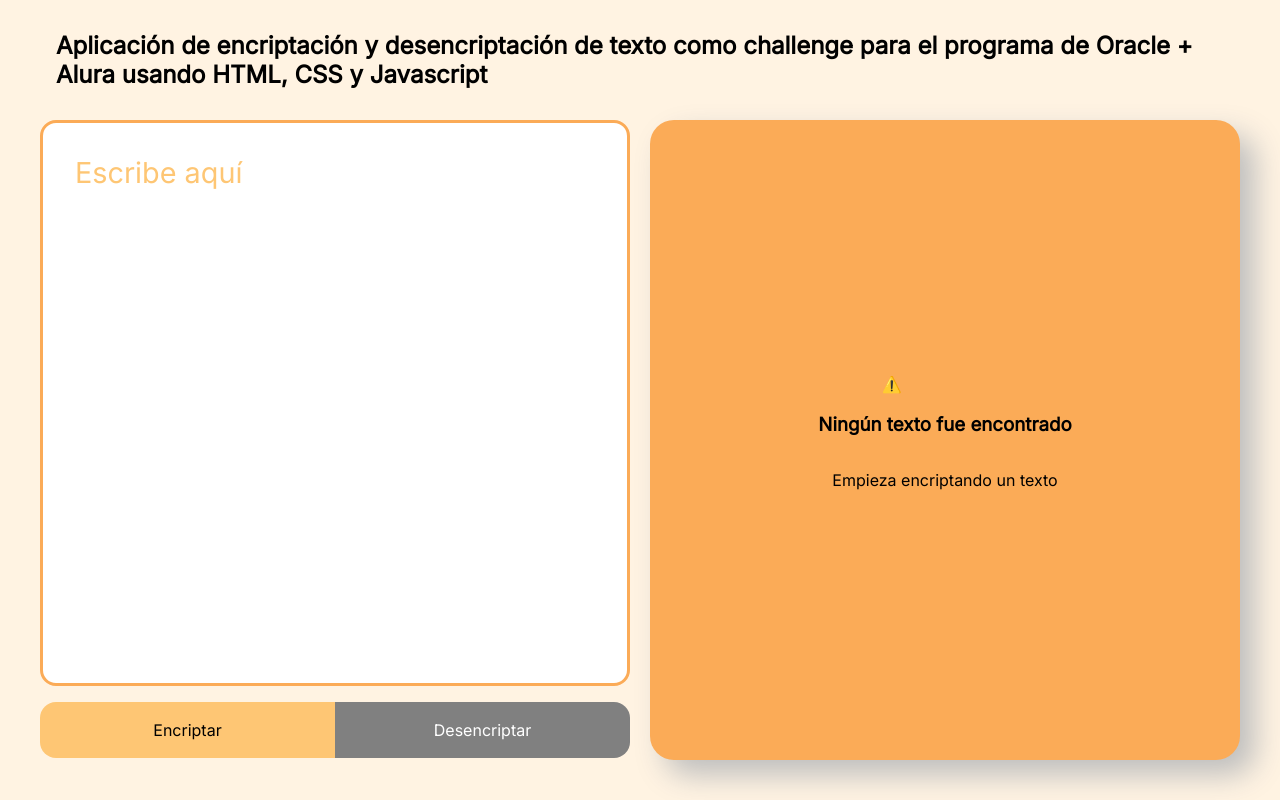
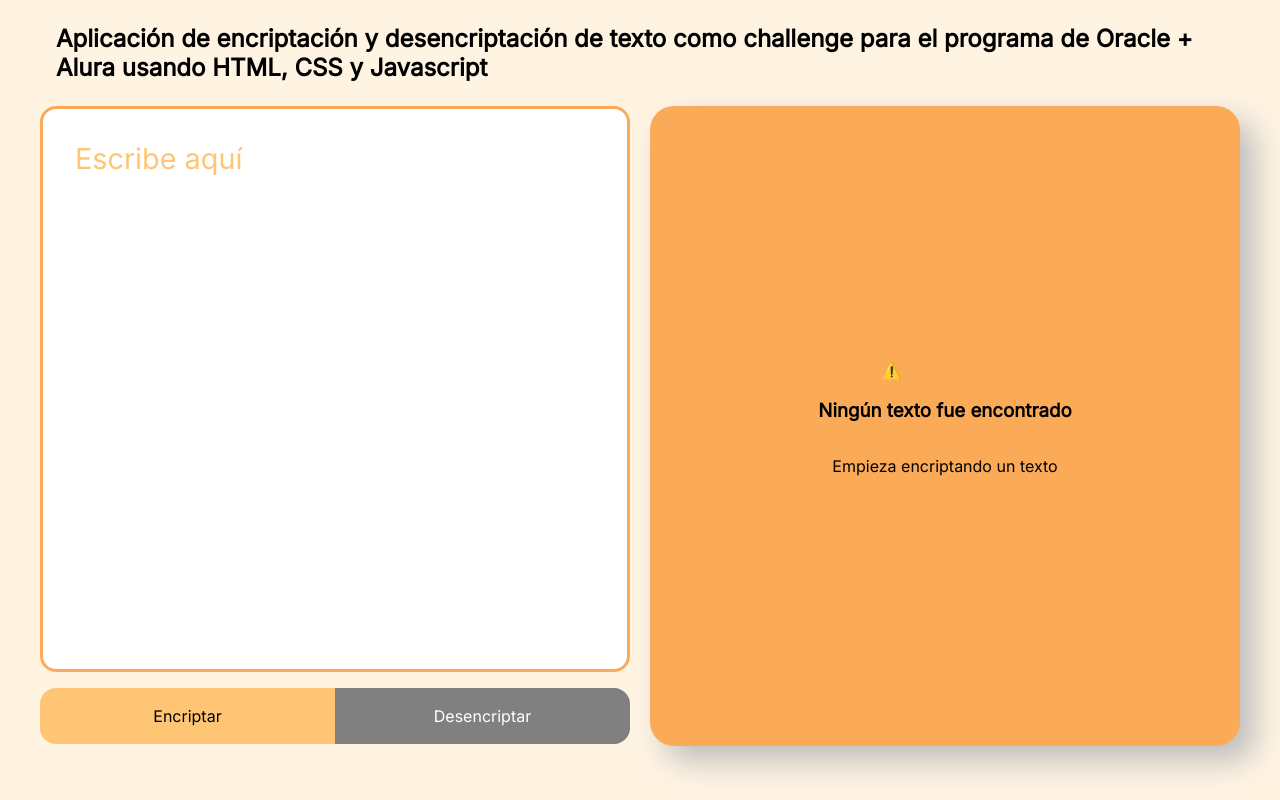
Before and after one commit to Pegbeer/encrypter-app, a plain HTML site: page index.html in a window 1280 px wide. Drawn offline with nearby package versions, Linux system fonts and the light colour scheme; no server answers.

Commit message:
Minor adjust on headline

```diff
--- a/index.js
+++ b/index.js
@@ -26,7 +26,7 @@ btnDecrypt.onclick = decryptClick;
 
 
 /**
- * Función que muestra un Snackbar informativo basado en el Snackbar de Material para Android
+ * Función que muestra un Snackbar informativo basado en el Snackbar de Material Design para Android
  * @param {Element} element
  */
 function showSnackbar(element){
--- a/styles.css
+++ b/styles.css
@@ -21,9 +21,9 @@ body{
     display: flex;
     align-items: center;
     justify-content: center;
-    height: 15vh;
-    font-size: 1.5em;
+    font-size: clamp(16px,4vh,24px);
     margin: 0 2vh 0 2vh;
+    padding: 3vh 0 3vh 0;
 }
 
 .grid-wrapper{
```
